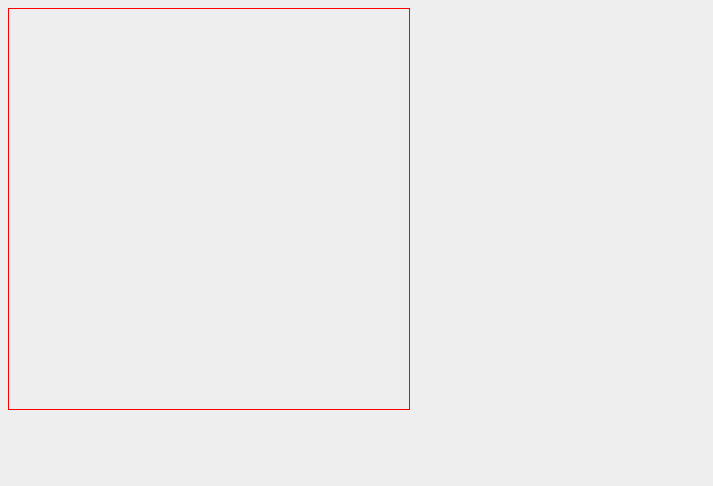
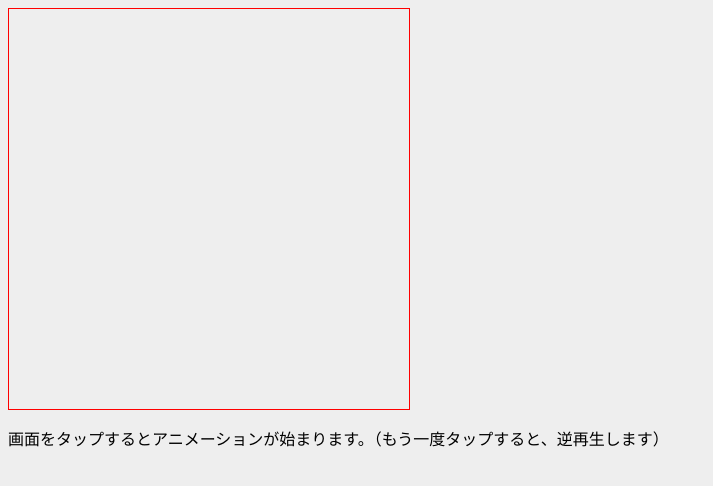
Before and after one commit to yugeta/css_test, a plain HTML site: page mask/index.html in a window 1280 px wide. Shown: the whole page, without its empty margins (0-713 px from the left). Drawn offline with Linux system fonts and the light colour scheme.

Commit message:
css-mask : 文言挿入

```diff
--- a/mask/index.html
+++ b/mask/index.html
@@ -15,3 +15,5 @@
     </mask>
   </svg>
 </div>
+
+<p>画面をタップするとアニメーションが始まります。（もう一度タップすると、逆再生します）</p>
```
